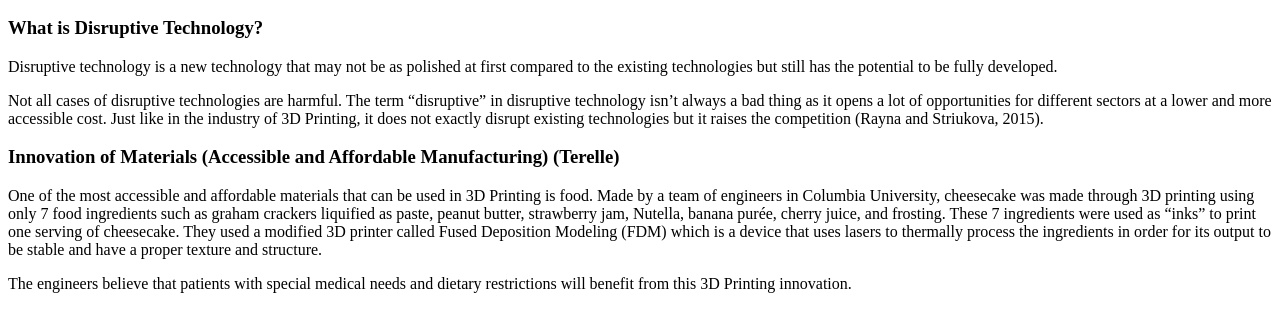
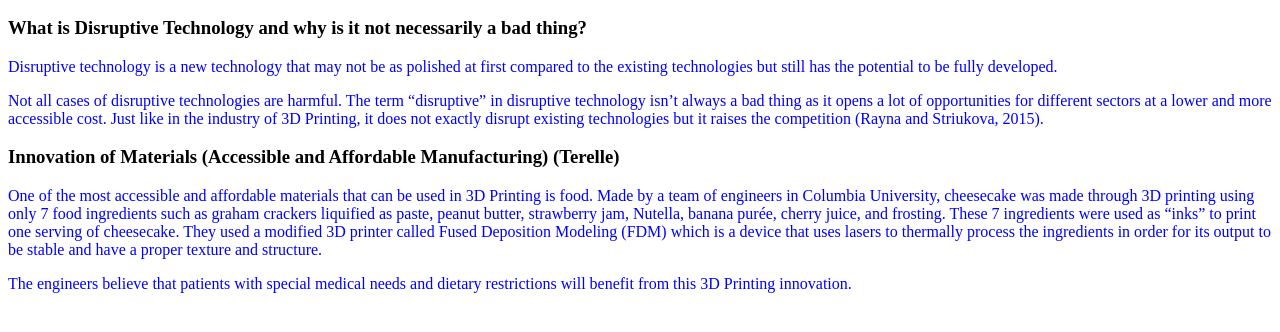
Before and after one commit to kiaralacap/mms142-GroupH-2023, a plain HTML site: page terellelawas_mms142_groupH_2023.html in a window 1280 px wide. Shown: the part 38-370 px from the top of the page. Drawn offline with Linux system fonts and the light colour scheme.

Commit message:
Update terellelawas_mms142_groupH_2023.html

```diff
--- a/terellelawas_mms142_groupH_2023.html
+++ b/terellelawas_mms142_groupH_2023.html
@@ -1,7 +1,11 @@
 <html>
 <head>
-      <title>3D Printing as a Disruptive Technology</title>
-    <!-- Add any additional meta tags, styles, or links to external stylesheets here -->
+      <title>How 3D Printing is a Disruptive Technology</title>
+  <style>
+        h2 {color:black;}
+        p {color:blue}
+
+  </style>
 </head>
 
 <body>
@@ -9,7 +13,7 @@
     <section id="disruptive-technology">
         <h2>How 3D Printing is a Disruptive Technology</h2>
 
-        <h3>What is Disruptive Technology?</h3>
+        <h3>What is Disruptive Technology and why is it not necessarily a bad thing?</h3>
         <p>Disruptive technology is a new technology that may not be as polished at first compared to the existing technologies but still has the potential to be fully developed.</p>
         <p>Not all cases of disruptive technologies are harmful. The term “disruptive” in disruptive technology isn’t always a bad thing as it opens a lot of opportunities for different sectors at a lower and more accessible cost. Just like in the industry of 3D Printing, it does not exactly disrupt existing technologies but it raises the competition (Rayna and Striukova, 2015).</p>
     </section>
```
